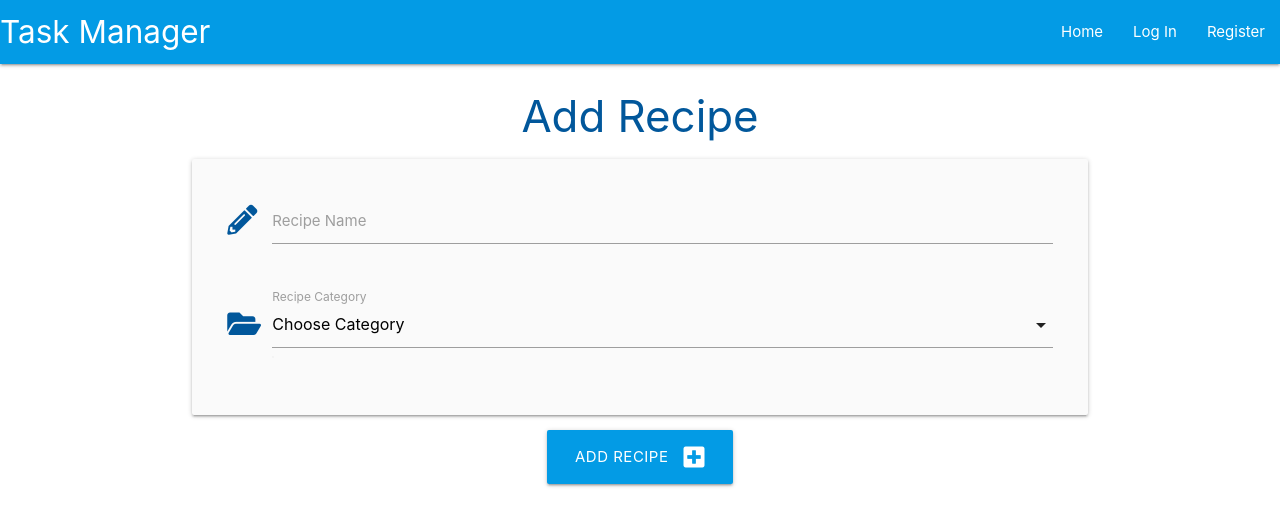
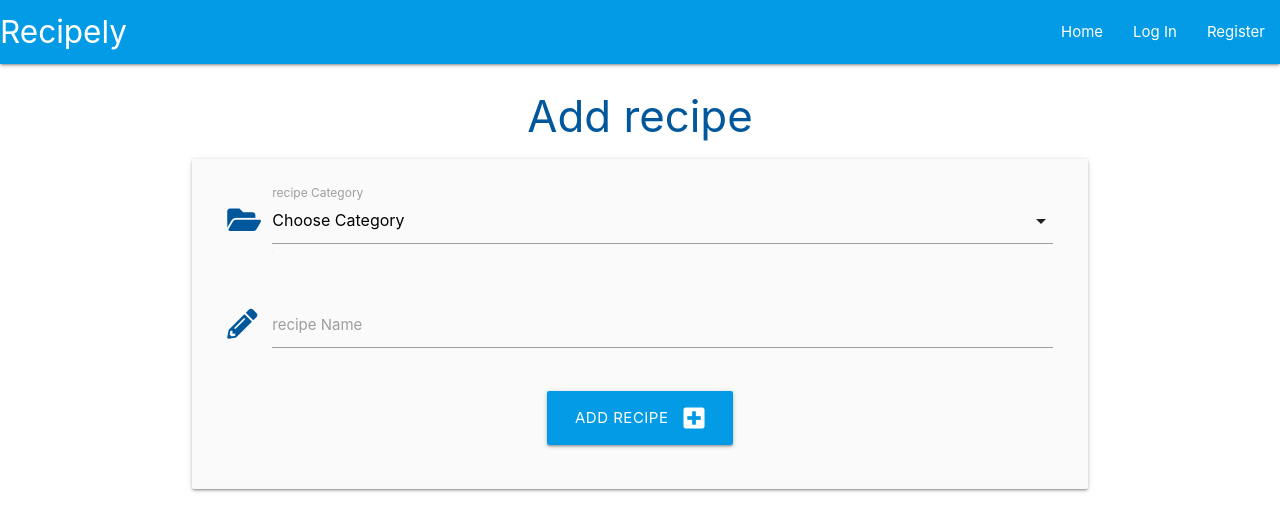
Before and after one commit to Jade-Quinn/recipely, a Flask app: page /add_recipe in a window 1280 px wide. Shown: the top 531 px of the page. Run offline with Flask 2, Linux system fonts and the light colour scheme; data that the repository does not hold is empty; some libraries are stand-ins or nearby versions.

Commit message:
(fix): Update add recipe button to fix error

```diff
--- a/app.py
+++ b/app.py
@@ -100,6 +100,7 @@ def add_recipe():
         recipe = {
             "category_name": request.form.get("category_name"),
             "recipe_name": request.form.get("recipe_name"),
+            "created_by": session["user"]
         }
         mongo.db.recipes.insert_one(recipe)
         flash("Recipe Successfully Added")
--- a/templates/add_recipe.html
+++ b/templates/add_recipe.html
@@ -1,19 +1,11 @@
 {% extends "base.html" %}
 {% block content %}
 
-<h3 class="light-blue-text text-darken-4 center-align">Add Recipe</h3>
+    <h3 class="light-blue-text text-darken-4 center-align">Add recipe</h3>
 
     <div class="row card-panel grey lighten-5">
         <form class="col s12" method="POST" action="{{ url_for('add_recipe') }}">
-        <div class="row">
-            <div class="input-field col s12">
-                <i class="fas fa-pencil-alt prefix light-blue-text text-darken-4"></i>
-                <input id="recipe_name" name="recipe_name" minlength="5" maxlength="50" type="text" class="validate"
-                    required>
-                <label for="recipe_name">Recipe Name</label>
-            </div>
-        </div>
-
+            <!-- category selection -->
 			<div class="row">
 				<div class="input-field col s12">
                     <i class="fas fa-folder-open prefix light-blue-text text-darken-4"></i>
@@ -23,19 +15,27 @@
                             <option value="{{ category.category_name }}">{{ category.category_name }}</option>
                         {% endfor %}
                     </select>
-                <label for="category_name">Recipe Category</label>
+					<label for="category_name">recipe Category</label>
+				</div>
+			</div>
+            <!-- recipe name -->
+            <div class="row">
+                <div class="input-field col s12">
+                    <i class="fas fa-pencil-alt prefix light-blue-text text-darken-4"></i>
+                    <input id="recipe_name" name="recipe_name" minlength="5" maxlength="50"
+                        type="text" class="validate" required>
+                    <label for="recipe_name">recipe Name</label>
+                </div>
+            </div>
+            <!-- submit button -->
+            <div class="row">
+                <div class="col s12 center-align">
+                    <button type="submit" class="btn-large light-blue darken-1 text-shadow">
+                        Add recipe <i class="fas fa-plus-square right"></i>
+                    </button>
                 </div>
             </div>
         </form>
     </div>
 
-<!-- submit button -->
-<div class="row">
-    <div class="col s12 center-align">
-        <button type="submit" class="btn-large light-blue darken-1 text-shadow">
-            Add Recipe <i class="fas fa-plus-square right"></i>
-        </button>
-    </div>
-</div>
-
 {% endblock %}
--- a/templates/base.html
+++ b/templates/base.html
@@ -21,7 +21,7 @@
         <!-- top navbar -->
         <nav class="nav-extended text-shadow light-blue darken-1">
             <div class="nav-wrapper">
-                <a href="{{ url_for('get_recipes') }}" class="brand-logo">Task Manager</a>
+                <a href="{{ url_for('get_recipes') }}" class="brand-logo">Recipely</a>
                 <a href="#" data-target="mobile-demo" class="sidenav-trigger right"><i class="fas fa-bars"></i></a>
                 <ul class="right hide-on-med-and-down">
                     <li><a href="{{ url_for('get_recipes') }}">Home</a></li>
@@ -41,7 +41,7 @@
         <!-- mobile sidenav -->
         <ul class="sidenav" id="mobile-demo">
             <li>
-                <h4 class="center-align light-blue-text text-darken 4">Task Manager</h4>
+                <h4 class="center-align light-blue-text text-darken 4">Recipely Manager</h4>
             </li>
             <li><a href="{{ url_for('get_recipes') }}">Home</a></li>
             {% if session.user %}
--- a/templates/recipes.html
+++ b/templates/recipes.html
@@ -12,6 +12,7 @@
         <div class="card-image">
             <img src="images/sample-1.jpg">
             <span class="card-title">{{ recipe.recipe_name }}</span>
+            <p><em>by: {{ recipe.created_by }}</em></p>
         </div>
         <div class="card-content">
             <p>{{ recipe.category_name }}</p>
```
Also changed, not shown: templates/edit_recipe.html (+17 -15 lines). Lines whose indentation alone changed are shown as unchanged.
